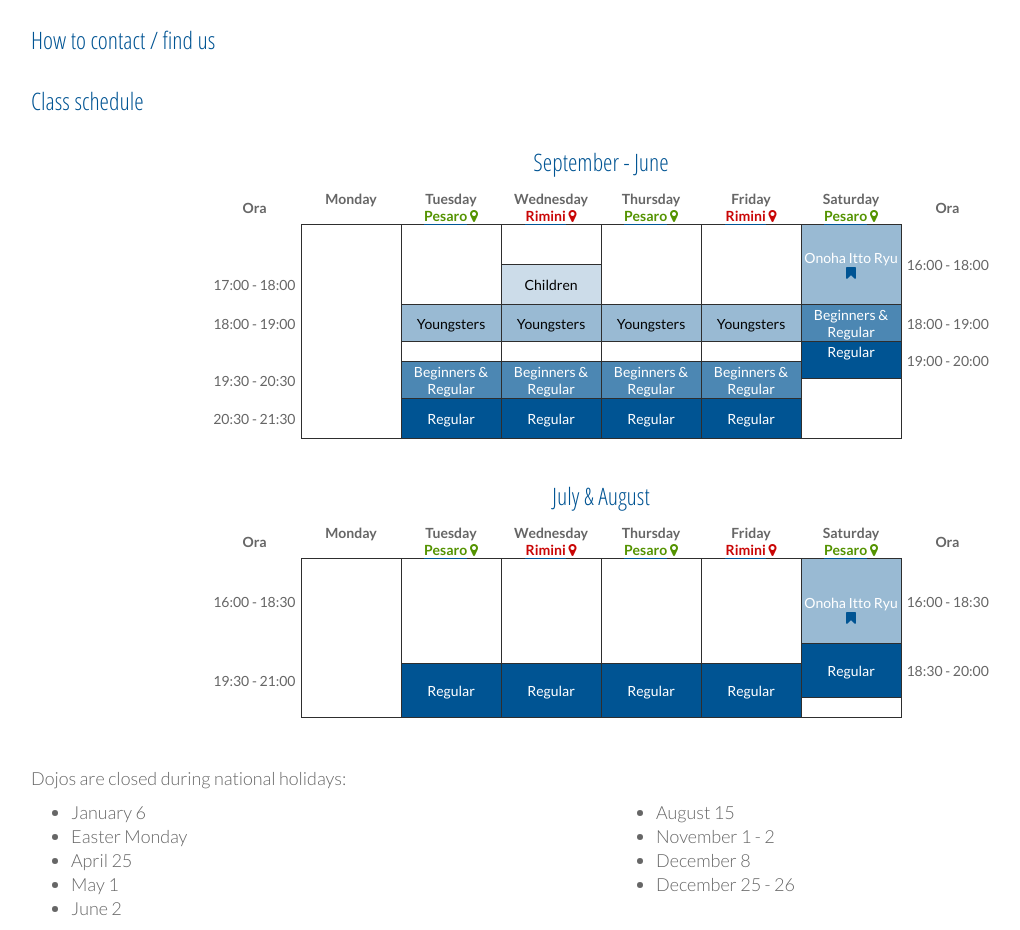
After one commit to cbolk/renbukai-website, a PHP site: page /english.php in a window 1280 px wide. The commit adds this page. Shown: the part 560-1490 px from the top of the page, without its empty margins (39-1059 px from the left). Run offline with PHP 8.4, Linux system fonts and the light colour scheme; data that the repository does not hold is empty; some libraries are stand-ins or nearby versions.

Commit message:
English page

```diff
--- /dev/null
+++ b/english.php
@@ -0,0 +1,251 @@
+<?php
+    setlocale(LC_TIME, 'ita');
+    date_default_timezone_set('Europe/Rome');
+    include("./utils/class.utils.php");
+    include("./utils/class.seminar.php");
+    $s = new seminar();
+    $s->setSource("./json/seminari.json");
+?>
+<html>
+<head>
+    <meta charset="utf-8">
+    <meta http-equiv="X-UA-Compatible" content="IE=edge">
+    <meta name="viewport" content="width=device-width, initial-scale=1">
+    <title>associazione renbukai - English</title>
+    <link rel="apple-touch-icon-precomposed" href="assets/favicon_t.png" />
+    <link rel="shortcut icon" href="assets/favicon.png">
+    <meta name="description" content="aikido pesaro rimini renbukai jo bokken tanto arti marziali foglietta">
+    <meta name="author" content="cbolk">
+    <!-- bootstrap -->
+    <link rel="stylesheet" href="css/bootstrap.css">
+    <link rel="stylesheet" media="screen" href="css/main.css" /> <!--Load CSS-->
+
+</head>
+<body id="insegnante">
+  <div class="container">
+        <div id="headernomobile" class="nomobile col-lg-12">
+            <?php include('./utils/head_banner.php'); ?>
+        </div>
+        <div class="header clearfix">
+            <div id="mmenu"><?php include('./utils/menumobile.php'); ?></div>
+            <div id="smenu"></div>
+        </div>
+        <div id="headermobile" class="mobile">
+            <?php include('./utils/head_banner.php'); ?>
+        </div>
+
+       	<div class="row">
+	        <h3>Welcome to Aikido Renbukai Pesaro / Rimini</h3>
+		</div>
+        <div class="row">
+        	<div class="col-xs-12 col-sm-6 col-lg-6 ">
+              	<div class="acenter pad"><img src="./images/rf03.jpg"/></div>
+        	</div>
+        	<div class="col-xs-12 col-sm-6 col-lg-6">
+                <p></p>
+        		<p>Aikido Renbukai is an Aikido school with two dojos, one in Pesaro and the other in Rimini, affiliated to <a href='http://www.aikikai.it' target=_blank>Aikikai d'Italia</a>.</p>
+                <p>Pesaro dojo hosts weekly practise for one of the Italian Onoha Itto Ryu Practise Groups (more information available <a target=_blank href='http://www.onohaittoryuitalia.org/Onoha_Itto_Ryu_Italia/Introduction.html'>here</a>).</p>
+                <p>We have both general and youngster classes every <a href='#schedule'>day</a> at our dojos, and it is possible to enroll at any time during the year.</p>
+                <p>Roberto Foglietta, VI dan Aikikai d'Italia and Aikikai Tokyo, is the chief instructor.</p>
+                <p></p>
+            </div>
+        </div>
+        <div class="row">
+            <div class="col-xs-12">
+                 <h4 name="schedule">How to contact / find us</h4>
+            </div>
+        </div>
+        <div class="row">
+
+
+        </div>
+        <div class="row">
+            <div class="col-xs-12">
+                 <h4 name="schedule">Class schedule</h4>
+            </div>
+        </div>
+        <div class="row">
+            <h4 class='text-center'>September - June</h4>
+        </div>
+        <div class="row">
+            <div class="col-xs-12">
+                <center>
+                    <table class='orario'>
+                    <thead>
+                    <tr>
+                        <th class="dayh">Ora<span class="mobile"><br/></span></th>
+                        <th class="dayh w100p"><span class="nomobile">Monday</span><span class="mobile">Lu</span><br/><span class='spacer'>spa</span></th>
+                        <th class="dayh w100p"><span class="nomobile">Tuesday</span><span class="mobile">Ma</span><br/><a class='pesaro nomobile' href="./aikidopesaro.php">Pesaro</a><a class='mobile pesaro' href="./aikidopesaro.php">PE</a> <i class="pesaro fa fa-map-marker"></i></th>
+                        <th class="dayh w100p"><span class="nomobile">Wednesday</span><span class="mobile">Me</span><br/><a class='rimini nomobile' class='rimini' href="./aikidorimini.php">Rimini</a><a class='rimini mobile' class='rimini' href="./aikidorimini.php">RI</a> <i class="rimini fa fa-map-marker"></i></th>
+                        <th class="dayh w100p"><span class="nomobile">Thursday</span><span class="mobile">Gi</span><br/><a class='pesaro nomobile' href="./aikidopesaro.php">Pesaro</a><a class='mobile pesaro' href="./aikidopesaro.php">PE</a> <i class="pesaro fa fa-map-marker"></i></th>
+                        <th class="dayh w100p"><span class="nomobile">Friday</span><span class="mobile">Ve</span><br/><a class='rimini nomobile' href="./aikidorimini.php">Rimini</a><a class='rimini mobile' class='rimini' href="./aikidorimini.php">RI</a> <i class="rimini fa fa-map-marker"></i></th>
+                        <th class="dayh w100p"><span class="nomobile">Saturday</span><span class="mobile">Sa</span><br/><a class='pesaro nomobile' href="./aikidopesaro.php">Pesaro</a><a class='mobile pesaro' href="./aikidopesaro.php">PE</a> <i class="pesaro fa fa-map-marker"></i></th>
+                        <th class="dayh">Ora<span class="mobile"><br/></span></th>
+                    </tr>
+                    </thead>
+                    <tbody>
+                      <tr id='s1600'>
+                        <td class="time"></td>
+                        <td class="hour" rowspan='11'></td>
+                        <td class="hour" rowspan='4'></td>
+                        <td class="hour" rowspan='2'><span class='spacer'>E<br/>E</span></td>
+                        <td class="hour" rowspan='4'></td>
+                        <td class="hour" rowspan='4'></td>
+                        <td class="hour onohaittoryu" rowspan="4"><span class='nomobile'>Onoha Itto Ryu</span><span class='mobile'>OIR</span><br/><a href="#note" class='noborder'><i class="fa fa-bookmark"></i></td>
+                        <td class="time" rowspan="4">16:00<span class='nomobile'> - </span><span class='mobile'><br/></span>18:00</td>
+                      </tr>
+                      <tr id='s1630'>
+                        <td class="time"></td>
+                      </tr>
+                      <tr id='s1700'>
+                        <td class="time" rowspan="2">17:00<span class='nomobile'> - </span><span class='mobile'><br/></span>18:00</td>
+                        <td class="hour bambini" rowspan="2"><span class='nomobile'>Children</span><span class='mobile'>C</span></td>
+                      </tr>
+                      <tr id='s1730'>
+                      </tr>
+                      <tr id='s1800'>
+                        <td class="time" rowspan="2">18:00<span class='nomobile'> - </span><span class='mobile'><br/></span>19:00</td>
+                        <td class="hour ragazzi" rowspan="2"><span class='nomobile'>Youngsters</span><span class='mobile'>Y</span></td>
+                        <td class="hour ragazzi" rowspan="2"><span class='nomobile'>Youngsters</span><span class='mobile'>Y</span></td>
+                        <td class="hour ragazzi" rowspan="2"><span class='nomobile'>Youngsters</span><span class='mobile'>Y</span></td>
+                        <td class="hour ragazzi" rowspan="2"><span class='nomobile'>Youngsters</span><span class='mobile'>Y</span></td>
+                        <td class="hour principianti" rowspan="2"><span class='nomobile'>Beginners &amp;<br/> Regular</span><span class='mobile'>B&amp;R</span></td>
+                        <td class="time" rowspan="2">18:00<span class='nomobile'> - </span><span class='mobile'><br/></span>19:00</td>
+                      </tr>
+                      <tr id='s1830'>
+                      </tr>
+                      <tr id='s1900'>
+                        <td class="time"></td>
+                        <td class="hour"></td>
+                        <td class="hour"></td>
+                        <td class="hour"></td>
+                        <td class="hour"></td>
+                        <td rowspan="2" class="hour adulti"><span class='nomobile'>Regular</span><span class='mobile'>A</span><br/>&nbsp;</td>
+                        <td class="time" rowspan="2">19:00<span class='nomobile'> - </span><span class='mobile'><br/></span>20:00</td>
+                      </tr>
+                      <tr  id='s1930'>
+                        <td class="time" rowspan="2">19:30<span class='nomobile'> - </span><span class='mobile'><br/></span>20:30</td>
+                        <td class="hour principianti" rowspan="2"><span class='nomobile'>Beginners &amp;<br/> Regular</span><span class='mobile'>B&amp;R</span></td>
+                        <td class="hour principianti" rowspan="2"><span class='nomobile'>Beginners &amp;<br/> Regular</span><span class='mobile'>B&amp;R</span></td>
+                        <td class="hour principianti" rowspan="2"><span class='nomobile'>Beginners &amp;<br/> Regular</span><span class='mobile'>B&amp;R</span></td>
+                        <td class="hour principianti" rowspan="2"><span class='nomobile'>Beginners &amp;<br/> Regular</span><span class='mobile'>B&amp;R</span></td>
+                      </tr>
+                      <tr id='s2000'>
+                        <td class="hour" rowspan="3"></td>
+                        <td class="time"><span class='spacer'>E</span></td>
+                      </tr>
+                      <tr id='s2030'>
+                        <td class="time" rowspan="2">20:30<span class='nomobile'> - </span><span class='mobile'><br/></span>21:30</td>
+                        <td rowspan="2" class="hour adulti"><span class='nomobile'>Regular</span><span class='mobile'>A</span></td>
+                        <td rowspan="2" class="hour adulti"><span class='nomobile'>Regular</span><span class='mobile'>A</span></td>
+                        <td rowspan="2" class="hour adulti"><span class='nomobile'>Regular</span><span class='mobile'>A</span></td>
+                        <td rowspan="2" class="hour adulti"><span class='nomobile'>Regular</span><span class='mobile'>A</span></td>
+                        <td class="time"><span class='spacer'>E</span></td>
+                      </tr>
+                      <tr  id='s2100'>
+                        <td class="time lastcell"><span class='spacer'>E</span></td>
+                      </tr>
+                      </tbody>
+                    </table>
+                </center>
+            </div>
+            <div class="clearfix">&nbsp;</div>
+        </div>
+        <div class="row">
+            <h4 class='text-center'><a name="07"></a>July &amp; August</h4>
+        </div>
+        <div class="row">
+                 <div class="col-xs-12">
+                  <center>
+                      <table class="orario">
+                          <thead>
+                        <tr>
+                            <th class="dayh">Ora<span class="mobile"><br/></span></th>
+                            <th class="dayh w100p"><span class="nomobile">Monday</span><span class="mobile">Lu</span><br/><span class='spacer'>spa</span></th>
+                            <th class="dayh w100p"><span class="nomobile">Tuesday</span><span class="mobile">Ma</span><br/><a class='pesaro nomobile' href="./aikidopesaro.php">Pesaro</a><a class='mobile pesaro' href="./aikidopesaro.php">PE</a> <i class="pesaro fa fa-map-marker"></i></th>
+                            <th class="dayh w100p"><span class="nomobile">Wednesday</span><span class="mobile">Me</span><br/><a class='rimini nomobile' class='rimini' href="./aikidorimini.php">Rimini</a><a class='rimini mobile' class='rimini' href="./aikidorimini.php">RI</a> <i class="rimini fa fa-map-marker"></i></th>
+                            <th class="dayh w100p"><span class="nomobile">Thursday</span><span class="mobile">Gi</span><br/><a class='pesaro nomobile' href="./aikidopesaro.php">Pesaro</a><a class='mobile pesaro' href="./aikidopesaro.php">PE</a> <i class="pesaro fa fa-map-marker"></i></th>
+                            <th class="dayh w100p"><span class="nomobile">Friday</span><span class="mobile">Ve</span><br/><a class='rimini nomobile' href="./aikidorimini.php">Rimini</a><a class='rimini mobile' class='rimini' href="./aikidorimini.php">RI</a> <i class="rimini fa fa-map-marker"></i></th>
+                            <th class="dayh w100p"><span class="nomobile">Saturday</span><span class="mobile">Sa</span><br/><a class='pesaro nomobile' href="./aikidopesaro.php">Pesaro</a><a class='mobile pesaro' href="./aikidopesaro.php">PE</a> <i class="pesaro fa fa-map-marker"></i></th>
+                            <th class="dayh">Ora<span class="mobile"><br/></span></th>
+                        </tr>
+                          </thead>
+                          <tbody>
+                          <tr>
+                              <td class="time">16:00<span class='nomobile'> - </span><span class='mobile'><br/></span>18:30</td>
+                              <td rowspan="4" class="hour empty">&nbsp;</td>
+                              <td rowspan="2" class="hour empty">&nbsp;</td>
+                              <td rowspan="2" class="hour empty">&nbsp;</td>
+                              <td rowspan="2" class="hour empty">&nbsp;</td>
+                              <td rowspan="2" class="hour empty">&nbsp;</td>
+                              <td class="hour onohaittoryu"><span class='nomobile'>&nbsp;<br/>&nbsp;<br/>Onoha Itto Ryu</span><span class='mobile'>OIR</span><br/><a href="#note" class='noborder'><i class="fa fa-bookmark"></i></a><br/>&nbsp;</td>
+                              <td class="time">16:00<span class='nomobile'> - </span><span class='mobile'><br/></span>18:30</td>
+                          </tr>
+                          <tr>
+                              <td class="time"></td>
+                              <td class="hour adulti" rowspan="2">&nbsp;<br/><span class='nomobile'>Regular</span><span class='mobile'>A</span><br/>&nbsp;</td>
+                              <td class="time" rowspan="2">18:30<span class='nomobile'>&nbsp;-&nbsp;</span><span class='mobile'><br/></span>20:00</td>
+                          </tr>
+                          <tr>
+                              <td class="time">19:30<span class='nomobile'>&nbsp;-&nbsp;</span><span class='mobile'><br/></span>21:00</td>
+                              <td class="hour adulti" rowspan="2">&nbsp;<br/><span class='nomobile'>Regular</span><span class='mobile'>A</span><br/>&nbsp;</td>
+                              <td class="hour adulti" rowspan="2">&nbsp;<br/><span class='nomobile'>Regular</span><span class='mobile'>A</span><br/>&nbsp;</td>
+                              <td class="hour adulti" rowspan="2">&nbsp;<br/><span class='nomobile'>Regular</span><span class='mobile'>A</span><br/>&nbsp;</td>
+                              <td class="hour adulti" rowspan="2">&nbsp;<br/><span class='nomobile'>Regular</span><span class='mobile'>A</span><br/>&nbsp;</td>
+                          </tr>
+                              <td class="time"></td>
+                              <td class="hour empty">&nbsp;</td>
+                          </tr>
+                          </tbody>
+                      </table>
+                  </center>
+              </div>
+               <div class="clearfix">&nbsp;</div>
+            </div>
+        <div class="clearfix">&nbsp;</div>
+        <div class="col-xs-12 mobile">
+              <div class='legenda'><p>Legend</p>
+              <div class='tagbox adulti'>Regular</div>
+                <div class='tagbox principianti'>Beginners &amp; Regular</div>
+                <div class='tagbox bambini'>Children</div>
+                <div class='tagbox ragazzi'>Youngsters</div>
+                <div class='tagbox onohaittoryu'>Onoha Iitto Ryu</div>
+            </div>
+        </div>
+        <div class="row">
+            <div class="col-xs-12">
+                <p>Dojos are closed during national holidays:
+                </p>
+            </div>
+            <div class="col-md-6 col-xs-12">
+                <ul>
+                <li>January 6</li>
+                <li>Easter Monday</li>
+                <li>April 25</li>
+                <li>May 1</li>
+                <li>June 2</li>
+                </ul>
+            </div>
+            <div class="col-md-6 col-xs-12">
+                <ul>
+                <li>August 15</li>
+                <li>November 1 - 2</li>
+                <li>December 8</li>
+                <li>December 25 - 26</li>
+                </ul>
+            </div>
+        </div>
+        <div class="clearfix mobile">&nbsp;</div>
+        <footer class="footer mobile">
+            <div class="container acenter">
+                <p class="text-muted"><img src="./assets/footer.png" alt=""></p>
+            </div>
+        </footer>
+    </div><!-- container -->
+    <script src="//ajax.googleapis.com/ajax/libs/jquery/1.11.3/jquery.min.js"></script>
+    <script src="js/bootstrap.js"></script>
+
+    <!-- google tracking -->
+    <?php include_once("utils/analyticstracking.php") ?>
+</body>
+</html>
--- a/index.hack.php
+++ b/index.hack.php
@@ -63,7 +63,7 @@
             <p>Benvenuti nel sito dell'Associazione Renbukai, scuola di <a href="./aikido.php">Aikido</a>,
             <!--attiva a Pesaro e Rimini dal <strong>19xx</strong>, -->
             che a Pesaro ospita presso il Keikodojo
-            uno dei sei Gruppi di Pratica di <a href="">Onoha Itto Ryu</a> in Italia.</p>
+            uno dei sei Gruppi di Pratica di <a href="http://onohaittoryuitalia.org" target=_blank>Onoha Itto Ryu</a> in Italia.</p>
 
             <p>Il responsabile didattico &egrave; il Maestro <a href="./insegnante.php">Roberto Foglietta</a>, VI dan Aikikai d'Italia e Aikikai Tokyo.</p>
 
--- a/index.php
+++ b/index.php
@@ -10,6 +10,9 @@
     <title>Associazione Renbukai</title>
     <link rel="apple-touch-icon-precomposed" href="assets/favicon_t.png" />
     <link rel="shortcut icon" href="assets/favicon.png">
+    <meta name="description" content="aikido pesaro rimini renbukai jo bokken tanto arti marziali foglietta">
+    <meta name="author" content="cbolk">
+
     <link rel="stylesheet" href="css/bootstrap.css">
     <link rel="stylesheet" media="screen" href="css/main.css" /> <!--Load CSS-->
     <link rel="stylesheet" href="//blueimp.github.io/Gallery/css/blueimp-gallery.min.css">
```
